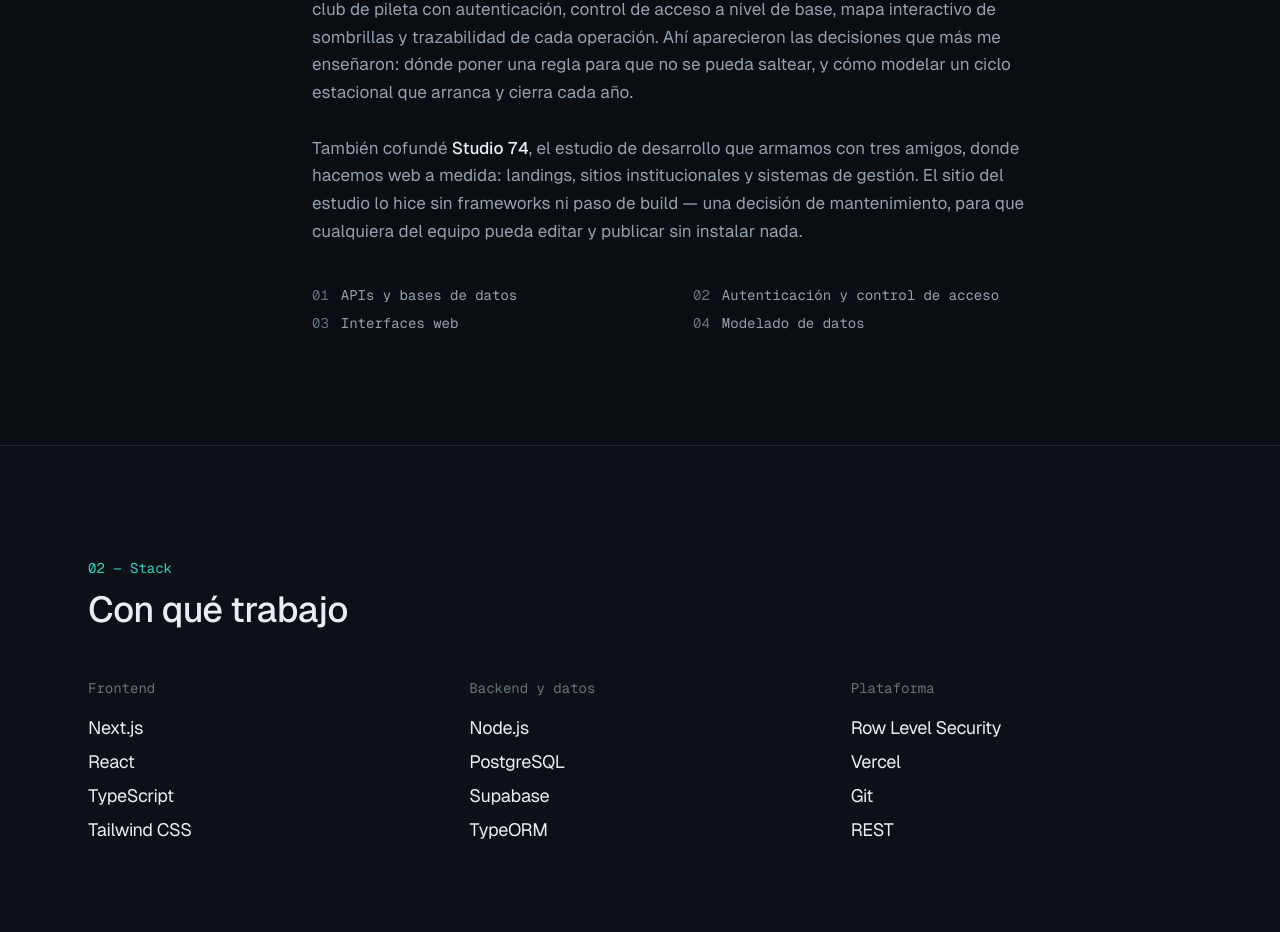
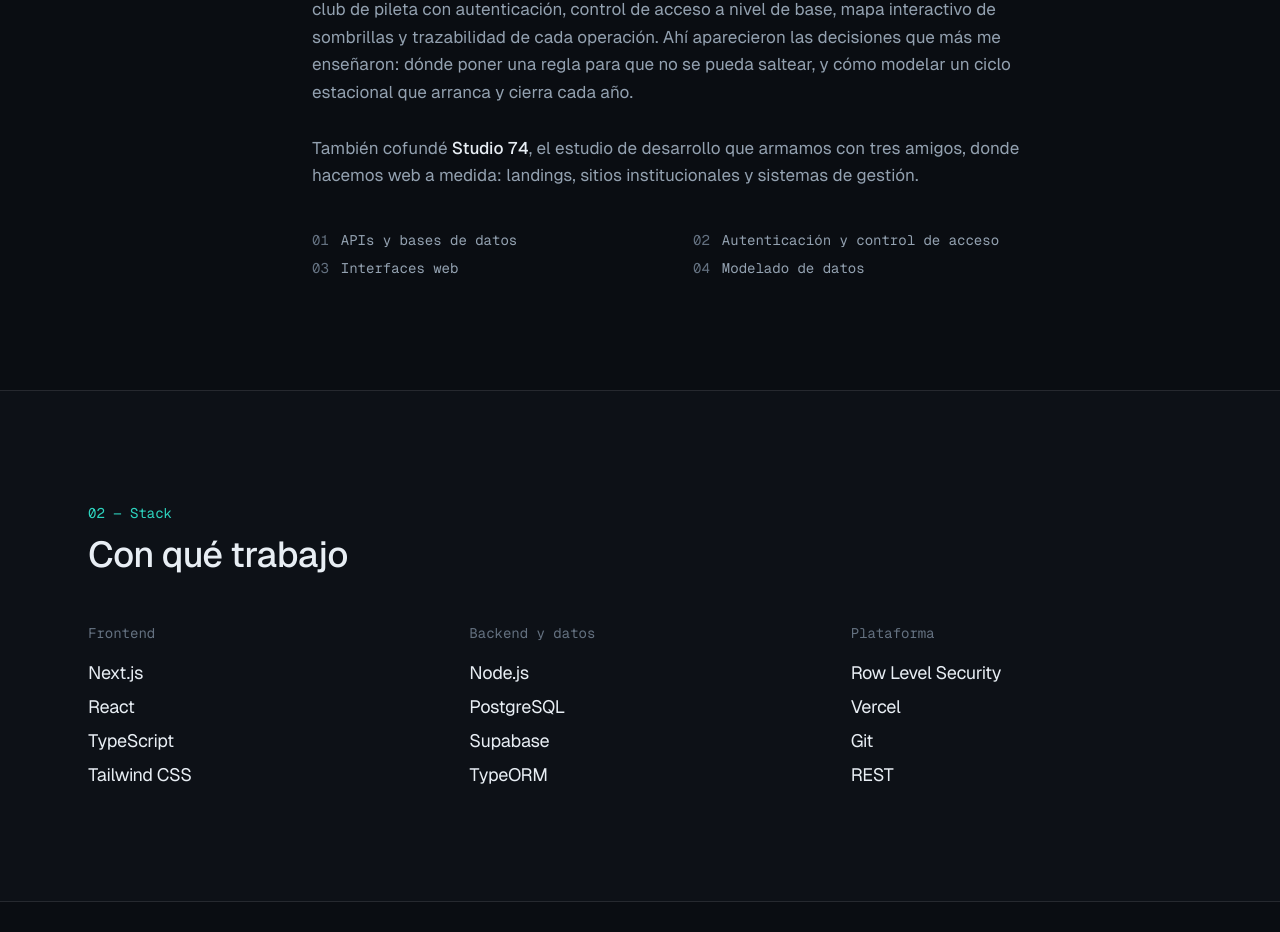
Before and after one commit to marianoquilindro/portfolio, a Next.js app: page / in a window 1280 px wide. Shown: the part 1017-1949 px from the top of the page. Built offline with nearby package versions, Linux system fonts and the light colour scheme.

Commit message:
Sobre mi: acortar el parrafo de Studio 74

```diff
--- a/src/app/page.tsx
+++ b/src/app/page.tsx
@@ -112,9 +112,7 @@ export default function Home() {
                 </Link>
                 , el estudio de desarrollo que armamos con tres amigos, donde
                 hacemos web a medida: landings, sitios institucionales y sistemas
-                de gestión. El sitio del estudio lo hice sin frameworks ni paso de
-                build — una decisión de mantenimiento, para que cualquiera del
-                equipo pueda editar y publicar sin instalar nada.
+                de gestión.
               </p>
             </Reveal>
 
```
